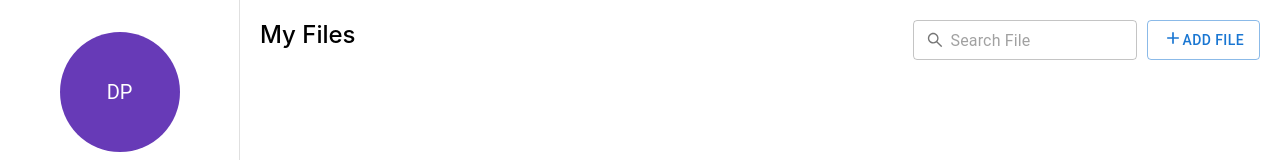
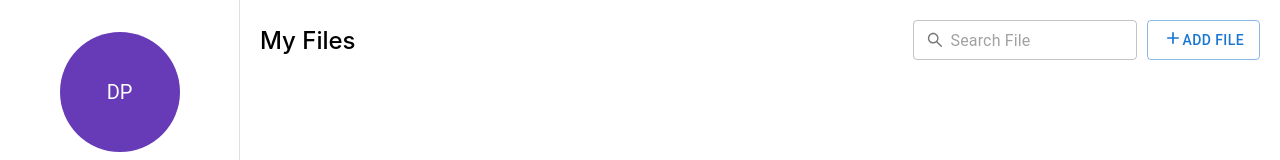
Before and after one commit to DhruvPasricha/Minor-Project-Frontend, a React (Create React App) app: page / in a window 1280 px wide. Shown: the top 160 px of the page. Built offline with nearby package versions, Linux system fonts and the light colour scheme.

Commit message:
fix margin

```diff
--- a/src/Components/NavBar/NavBar.css
+++ b/src/Components/NavBar/NavBar.css
@@ -9,6 +9,7 @@
 .navBarTitle {
     font-weight: 500;
     font-size: 24px;
+    margin: auto 0px;
 }
 
 .addFileBtn {
```
